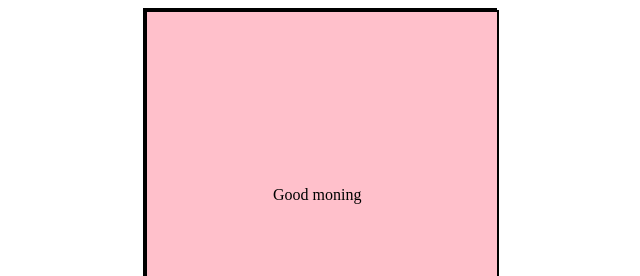
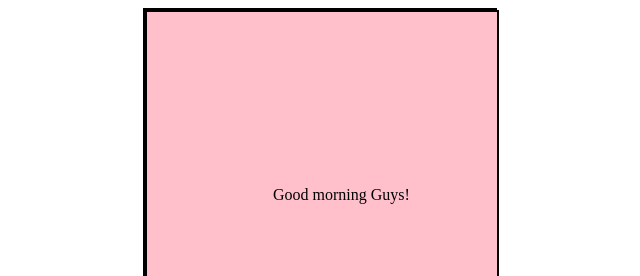
Before and after one commit to omamazainab/Bootcamp2020, a plain HTML site: page index.html in a window 1280 px wide. Shown: the top 276 px of the page, 320-960 px from the left. Drawn offline with Linux system fonts and the light colour scheme.

Commit message:
updated index.html

```diff
--- a/index.html
+++ b/index.html
@@ -42,7 +42,7 @@
     <div class="base">
 
         <div class="box">
-            <p>Good moning</p>
+            <p>Good morning Guys!</p>
         </div>
 
     </div>
```
